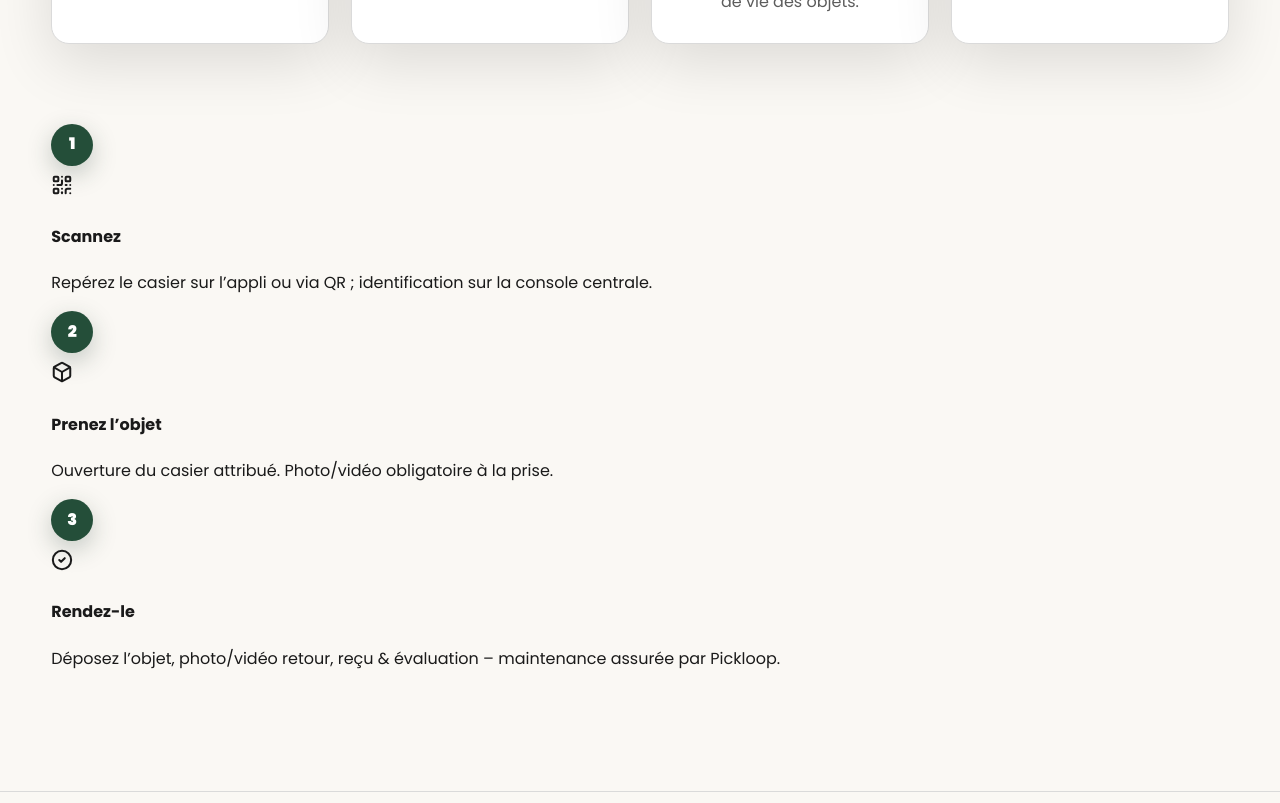
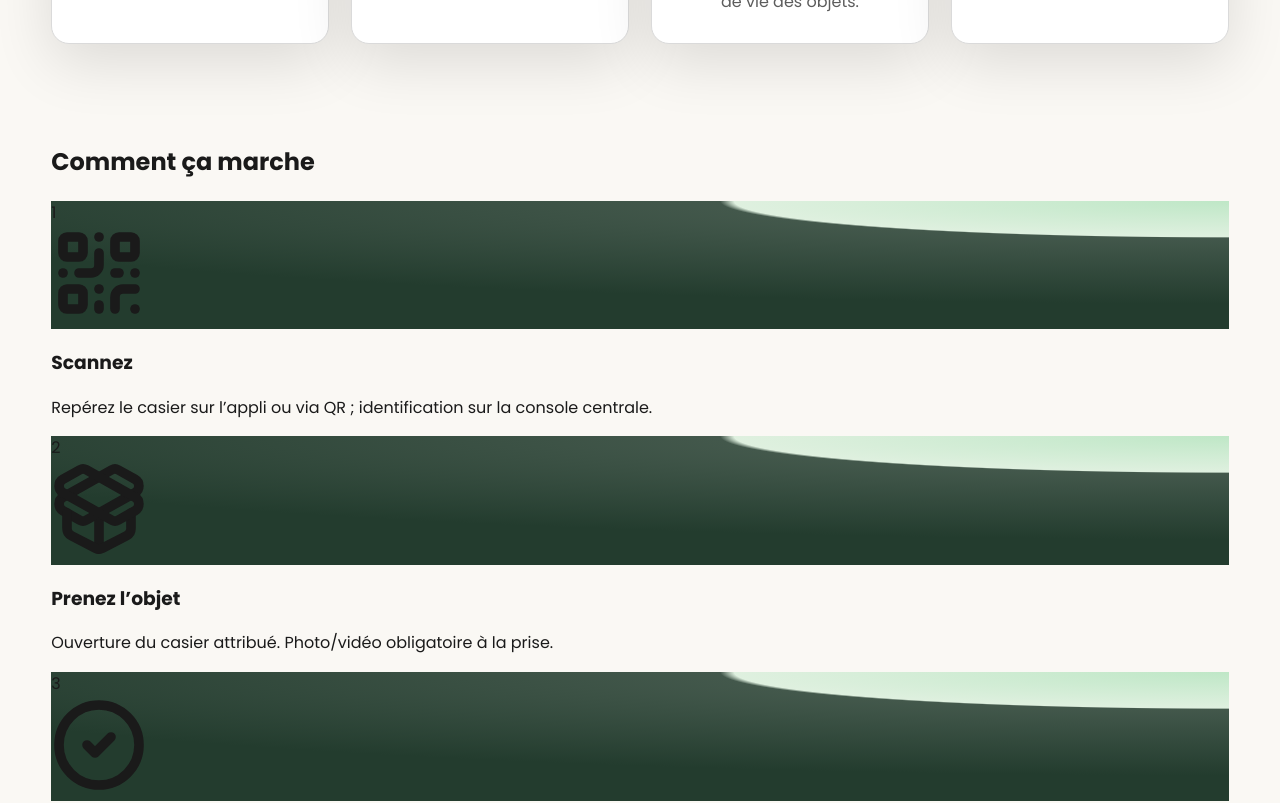
Before and after one commit to cyrcop/pickloop-site, a Next.js app: page / in a window 1280 px wide. Shown: the part 1080-1883 px from the top of the page. Built offline with nearby package versions, Linux system fonts and the light colour scheme; no server answers.

Commit message:
Update Steps.tsx

```diff
--- a/components/Steps.tsx
+++ b/components/Steps.tsx
@@ -1,22 +1,33 @@
 "use client";
 
-import { QrCode, Box, CheckCircle2 } from "lucide-react";
+import { QrCode, PackageOpen, CheckCircle2 } from "lucide-react";
 
-export default function Steps() {
-  const steps = [
+type Step = {
+  n: number;
+  title: string;
+  text: string;
+  Icon: any;
+  // Optionnel : remplace le dégradé par une image si tu en as une
+  // ex: "/steps/scan.jpg"
+  image?: string;
+};
+
+const STEPS: Step[] = [
   {
     n: 1,
     title: "Scannez",
     text:
       "Repérez le casier sur l’appli ou via QR ; identification sur la console centrale.",
     Icon: QrCode,
+    // image: "/steps/scan.jpg",
   },
   {
     n: 2,
     title: "Prenez l’objet",
     text:
       "Ouverture du casier attribué. Photo/vidéo obligatoire à la prise.",
-      Icon: Box,
+    Icon: PackageOpen,
+    // image: "/steps/take.jpg",
   },
   {
     n: 3,
@@ -24,35 +35,74 @@ export default function Steps() {
     text:
       "Déposez l’objet, photo/vidéo retour, reçu & évaluation – maintenance assurée par Pickloop.",
     Icon: CheckCircle2,
+    // image: "/steps/return.jpg",
   },
 ];
 
+export default function Steps() {
   return (
     <section
       id="fonctionnement"
       aria-label="Fonctionnement"
-      className="py-20 px-6 bg-[var(--fond)] text-[var(--ink)]"
+      className="py-24 bg-[var(--fond)] text-[var(--ink)]"
     >
-      <div className="grid gap-6 md:grid-cols-3">
-        {steps.map(({ n, title, text, Icon }) => (
+      <div className="w-[min(1200px,92vw)] mx-auto px-4">
+        <header className="text-center mb-12">
+          <h2 className="text-3xl md:text-4xl font-extrabold tracking-tight text-[var(--vert)]">
+            Comment ça marche
+          </h2>
+          <div className="mx-auto mt-4 h-1 w-16 rounded bg-[var(--accent)]/70" />
+        </header>
+
+        <div className="grid gap-8 md:grid-cols-3">
+          {STEPS.map(({ n, title, text, Icon, image }) => (
             <article
               key={n}
-            className="rounded-2xl border border-[var(--border)] bg-white shadow-sm hover:shadow-lg transition-all duration-200 p-8"
+              className="group rounded-2xl overflow-hidden border border-[var(--border)] bg-white shadow-sm hover:shadow-xl transition-all duration-300"
             >
-            {/* Badge + icône */}
-            <div className="flex items-center gap-3 mb-2">
-              <span className="badge shrink-0">{n}</span>
-              <div className="inline-flex h-10 w-10 items-center justify-center rounded-xl bg-[var(--accent)]/18 text-[var(--vert)]">
-                <Icon size={22} strokeWidth={2.2} />
+              {/* HEADER VISUEL */}
+              <div
+                className="relative h-56 md:h-64 overflow-hidden"
+                style={{
+                  background: image
+                    ? `url(${image}) center/cover no-repeat`
+                    : `radial-gradient(120% 80% at 100% 0%, rgba(142,217,161,0.55) 0%, rgba(142,217,161,0.25) 35%, rgba(35,60,46,0.85) 36%, rgba(35,60,46,1) 100%)`,
+                }}
+              >
+                {/* halo décoratif */}
+                <div className="absolute inset-0 bg-gradient-to-b from-black/0 via-black/0 to-black/10" />
+                {/* Badge numéro */}
+                <span className="absolute top-4 left-4 z-10 inline-flex items-center justify-center w-11 h-11 rounded-full bg-[var(--vert)] text-white font-extrabold shadow-md">
+                  {n}
+                </span>
+                {/* Icône XXL */}
+                <div className="absolute inset-0 flex items-center justify-center">
+                  <div className="relative">
+                    <div className="absolute -inset-8 rounded-full bg-[var(--accent)]/15 blur-xl" />
+                    <Icon
+                      size={96}
+                      strokeWidth={2.4}
+                      className="relative text-white drop-shadow-[0_4px_20px_rgba(0,0,0,.35)]"
+                    />
+                  </div>
                 </div>
               </div>
 
-            <h4 className="mt-1 text-lg font-semibold text-[var(--vert)]">
+              {/* CONTENU */}
+              <div className="p-7">
+                <h3 className="text-xl font-semibold text-[var(--vert)]">
                   {title}
-            </h4>
-            <p className="mt-2 text-[var(--muted)] leading-relaxed">{text}</p>
+                </h3>
+                <p className="mt-2 text-[var(--muted)] leading-relaxed">
+                  {text}
+                </p>
+
+                {/* Liseré d'accent au survol */}
+                <div className="mt-6 h-[3px] w-0 bg-[var(--accent)] transition-all duration-300 group-hover:w-24" />
+              </div>
             </article>
           ))}
+        </div>
       </div>
     </section>
   );
```
Lines whose indentation alone changed are shown as unchanged.
